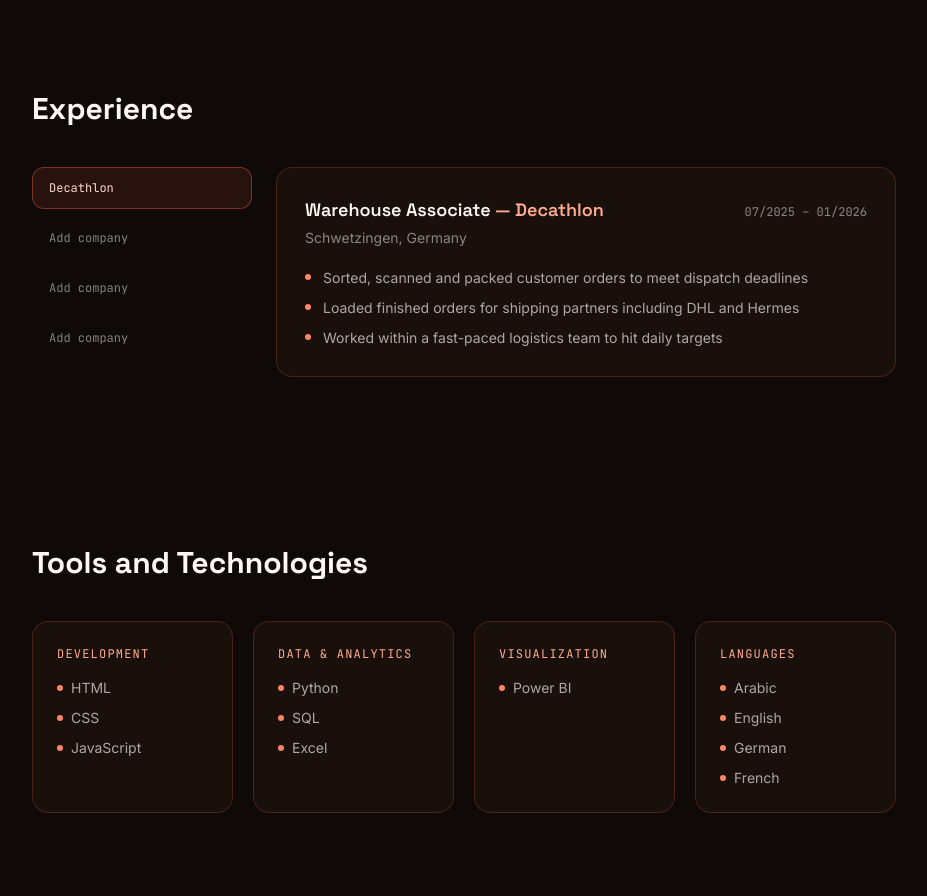
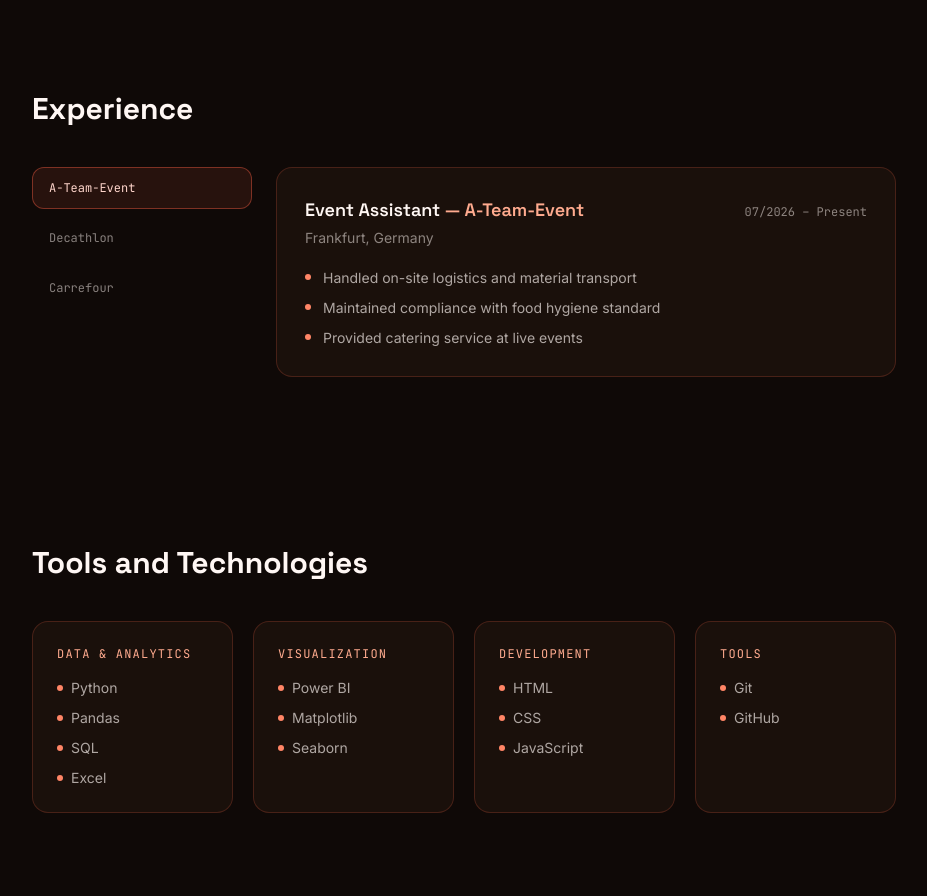
Before and after one commit to SALAHDDINEDKAKI/Protfolio, a plain HTML site: page index.html in a window 1280 px wide. Shown: the part 1589-2485 px from the top of the page, without its empty margins (176-1103 px from the left). Drawn offline with nearby package versions, Linux system fonts and the light colour scheme.

Commit message:
Protfolio updated

```diff
--- a/index.html
+++ b/index.html
@@ -183,6 +183,23 @@
 
       <div data-reveal class="grid gap-5 sm:grid-cols-2 lg:grid-cols-4">
         <div class="rounded-2xl border border-tomato-500/20 bg-ink-light p-6 transition hover:-translate-y-1 hover:border-tomato-500/40">
+          <div class="font-mono text-xs uppercase tracking-widest text-tomato-300">Data &amp; Analytics</div>
+          <ul class="mt-4 space-y-2.5 text-sm text-cream/65">
+            <li class="flex items-center gap-2"><span class="h-1.5 w-1.5 rounded-full bg-tomato-400"></span>Python</li>
+            <li class="flex items-center gap-2"><span class="h-1.5 w-1.5 rounded-full bg-tomato-400"></span>Pandas</li>
+            <li class="flex items-center gap-2"><span class="h-1.5 w-1.5 rounded-full bg-tomato-400"></span>SQL</li>
+            <li class="flex items-center gap-2"><span class="h-1.5 w-1.5 rounded-full bg-tomato-400"></span>Excel</li>
+          </ul>
+        </div>
+        <div class="rounded-2xl border border-tomato-500/20 bg-ink-light p-6 transition hover:-translate-y-1 hover:border-tomato-500/40">
+          <div class="font-mono text-xs uppercase tracking-widest text-tomato-300">Visualization</div>
+          <ul class="mt-4 space-y-2.5 text-sm text-cream/65">
+            <li class="flex items-center gap-2"><span class="h-1.5 w-1.5 rounded-full bg-tomato-400"></span>Power BI</li>
+            <li class="flex items-center gap-2"><span class="h-1.5 w-1.5 rounded-full bg-tomato-400"></span>Matplotlib</li>
+            <li class="flex items-center gap-2"><span class="h-1.5 w-1.5 rounded-full bg-tomato-400"></span>Seaborn</li>
+          </ul>
+        </div>
+        <div class="rounded-2xl border border-tomato-500/20 bg-ink-light p-6 transition hover:-translate-y-1 hover:border-tomato-500/40">
           <div class="font-mono text-xs uppercase tracking-widest text-tomato-300">Development</div>
           <ul class="mt-4 space-y-2.5 text-sm text-cream/65">
             <li class="flex items-center gap-2"><span class="h-1.5 w-1.5 rounded-full bg-tomato-400"></span>HTML</li>
@@ -191,26 +208,10 @@
           </ul>
         </div>
         <div class="rounded-2xl border border-tomato-500/20 bg-ink-light p-6 transition hover:-translate-y-1 hover:border-tomato-500/40">
-          <div class="font-mono text-xs uppercase tracking-widest text-tomato-300">Data &amp; Analytics</div>
+          <div class="font-mono text-xs uppercase tracking-widest text-tomato-300">Tools</div>
           <ul class="mt-4 space-y-2.5 text-sm text-cream/65">
-            <li class="flex items-center gap-2"><span class="h-1.5 w-1.5 rounded-full bg-tomato-400"></span>Python</li>
-            <li class="flex items-center gap-2"><span class="h-1.5 w-1.5 rounded-full bg-tomato-400"></span>SQL</li>
-            <li class="flex items-center gap-2"><span class="h-1.5 w-1.5 rounded-full bg-tomato-400"></span>Excel</li>
-          </ul>
-        </div>
-        <div class="rounded-2xl border border-tomato-500/20 bg-ink-light p-6 transition hover:-translate-y-1 hover:border-tomato-500/40">
-          <div class="font-mono text-xs uppercase tracking-widest text-tomato-300">Visualization</div>
-          <ul class="mt-4 space-y-2.5 text-sm text-cream/65">
-            <li class="flex items-center gap-2"><span class="h-1.5 w-1.5 rounded-full bg-tomato-400"></span>Power BI</li>
-          </ul>
-        </div>
-        <div class="rounded-2xl border border-tomato-500/20 bg-ink-light p-6 transition hover:-translate-y-1 hover:border-tomato-500/40">
-          <div class="font-mono text-xs uppercase tracking-widest text-tomato-300">Languages</div>
-          <ul class="mt-4 space-y-2.5 text-sm text-cream/65">
-            <li class="flex items-center gap-2"><span class="h-1.5 w-1.5 rounded-full bg-tomato-400"></span>Arabic</li>
-            <li class="flex items-center gap-2"><span class="h-1.5 w-1.5 rounded-full bg-tomato-400"></span>English</li>
-            <li class="flex items-center gap-2"><span class="h-1.5 w-1.5 rounded-full bg-tomato-400"></span>German</li>
-            <li class="flex items-center gap-2"><span class="h-1.5 w-1.5 rounded-full bg-tomato-400"></span>French</li>
+            <li class="flex items-center gap-2"><span class="h-1.5 w-1.5 rounded-full bg-tomato-400"></span>Git</li>
+            <li class="flex items-center gap-2"><span class="h-1.5 w-1.5 rounded-full bg-tomato-400"></span>GitHub</li>
           </ul>
         </div>
       </div>
--- a/js/main.js
+++ b/js/main.js
@@ -74,10 +74,21 @@ document.querySelectorAll("[data-reveal]").forEach((el) => revealObserver.observ
 // ---------------------------------------------------------------------------
 const EXPERIENCE = [
   {
+    company: "A-Team-Event",
+    role: "Event Assistant",
+    location: "Frankfurt, Germany",
+    dates: "07/2026 – Present",
+    bullets: [
+      "Handled on-site logistics and material transport",
+      "Maintained compliance with food hygiene standard",
+      "Provided catering service at live events"
+    ],
+  },
+  {
     company: "Decathlon",
     role: "Warehouse Associate",
     location: "Schwetzingen, Germany",
-    dates: "07/2025 – 01/2026",
+    dates: "07/2025 – 05/2026",
     bullets: [
       "Sorted, scanned and packed customer orders to meet dispatch deadlines",
       "Loaded finished orders for shipping partners including DHL and Hermes",
@@ -85,33 +96,14 @@ const EXPERIENCE = [
     ],
   },
   {
-    company: "Add company",
-    role: "Add role",
-    location: "Add location",
-    dates: "MM/YYYY – MM/YYYY",
+    company: "Carrefour",
+    role: "Sales Assistant",
+    location: "Agadir, Morocco",
+    dates: "04/2023 – 09/2023",
     bullets: [
-      "Add a bullet point describing what you did",
-      "Add another bullet point",
-    ],
-  },
-  {
-    company: "Add company",
-    role: "Add role",
-    location: "Add location",
-    dates: "MM/YYYY – MM/YYYY",
-    bullets: [
-      "Add a bullet point describing what you did",
-      "Add another bullet point",
-    ],
-  },
-  {
-    company: "Add company",
-    role: "Add role",
-    location: "Add location",
-    dates: "MM/YYYY – MM/YYYY",
-    bullets: [
-      "Add a bullet point describing what you did",
-      "Add another bullet point",
+      "Assisted customers with product selection and general inquiries on the sales floor",
+      "Restocked shelves and maintained product displays throughout the store",
+      "Operated the cash register and processed customer transactions",
     ],
   },
 ];
```
